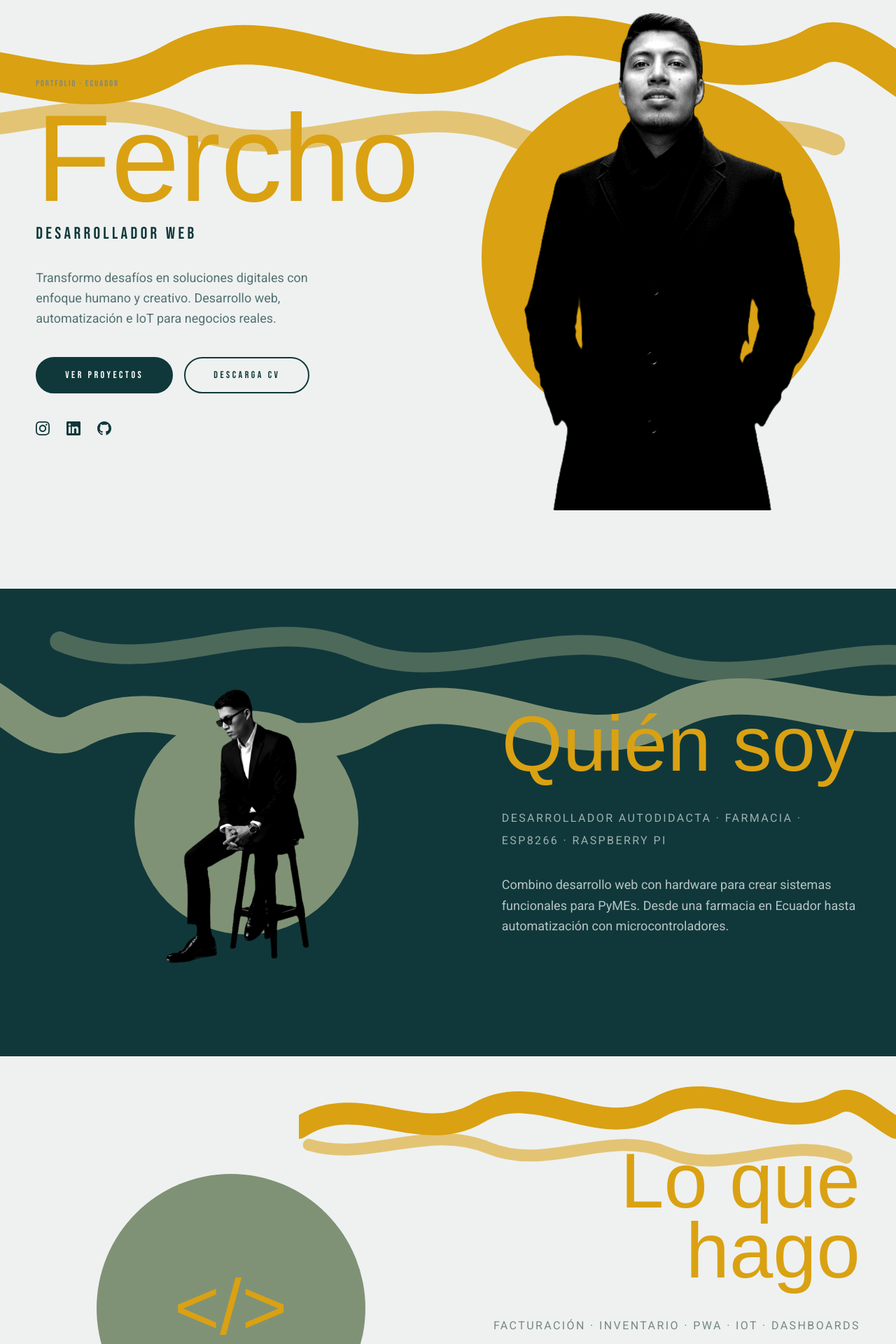
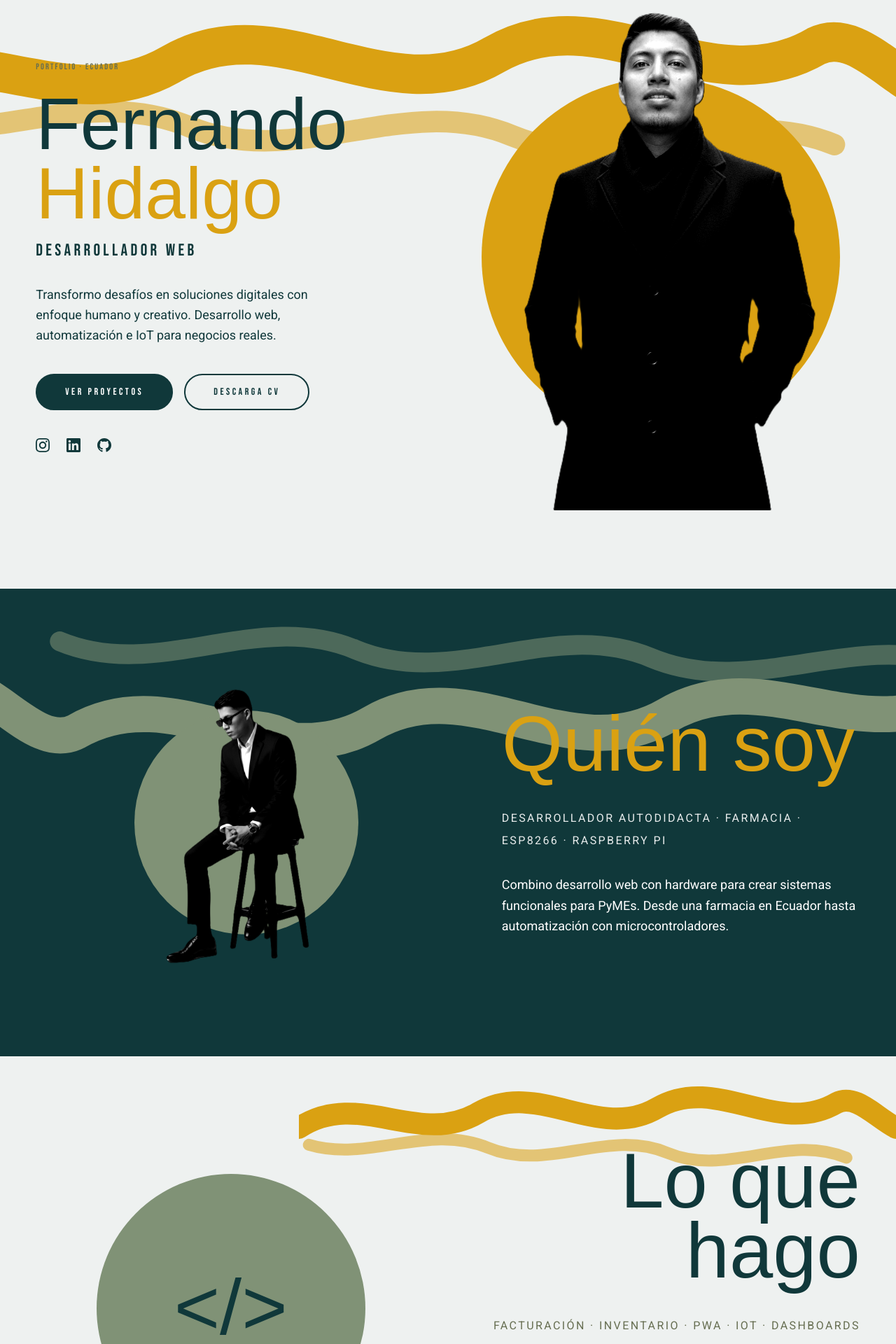
Before and after one commit to Ferchozo/Ferchozo, a Next.js app: page / in a window 1280 px wide. Shown: the part 200-2120 px from the top of the page at 70% size. Built offline with nearby package versions, Linux system fonts and the light colour scheme; a web font is replaced by a local one.

Commit message:
Hero: Fernando Hidalgo y texto con mejor contraste
- Reemplaza Fercho por Fernando Hidalgo en la landing
- Títulos en teal/amarillo según fondo claro u oscuro
- Cuerpo de texto con colores que contrastan (no gris sobre gris)

Co-authored-by: Fernando Hidalgo <Ferchozo@users.noreply.github.com>

```diff
--- a/src/app/globals.css
+++ b/src/app/globals.css
@@ -48,10 +48,25 @@ body {
   @apply text-brand-pink;
 }
 
+.title-hero-name {
+  font-family: var(--font-display), cursive;
+  font-size: clamp(2.75rem, 9vw, 6.5rem);
+  line-height: 0.95;
+  @apply text-ink-black;
+}
+
+.section-dark .title-hero-name {
+  @apply text-brand-pink;
+}
+
 .title-display {
   font-family: var(--font-display), cursive;
   font-size: clamp(3rem, 10vw, 7rem);
   line-height: 0.9;
+  @apply text-ink-black;
+}
+
+.section-dark .title-display {
   @apply text-brand-pink;
 }
 
@@ -99,11 +114,15 @@ body {
 
 /* ── Texto cuerpo ── */
 .prose-body {
-  @apply text-sm leading-8 tracking-[0.15em] text-brand-muted uppercase md:text-base;
+  @apply text-sm leading-8 tracking-[0.15em] uppercase md:text-base;
+}
+
+.section-light .prose-body {
+  @apply text-brand-olive;
 }
 
 .section-dark .prose-body {
-  @apply text-white/60;
+  @apply text-white/90;
 }
 
 .prose-body-normal {
@@ -111,11 +130,11 @@ body {
 }
 
 .section-light .prose-body-normal {
-  @apply text-ink-black/70;
+  @apply text-ink-black;
 }
 
 .section-dark .prose-body-normal {
-  @apply text-white/70;
+  @apply text-white;
 }
 
 /* ── Brush strokes ── */
--- a/src/app/page.tsx
+++ b/src/app/page.tsx
@@ -12,10 +12,13 @@ export default function HomePage() {
         <BrushStroke className="-right-10 top-16 w-[120%] max-w-none md:top-24" color="pink" />
         <div className="relative z-10 mx-auto flex w-[92%] max-w-7xl flex-col items-center gap-10 lg:flex-row lg:items-center lg:justify-between">
           <div className="flex-1 lg:max-w-xl">
-            <p className="font-nav mb-6 text-xs uppercase tracking-[0.4em] text-brand-muted">
+            <p className="font-nav mb-6 text-xs uppercase tracking-[0.4em] text-brand-olive">
               Portfolio · Ecuador
             </p>
-            <h1 className="title-hero mb-4">Fercho</h1>
+            <h1 className="title-hero-name mb-4">
+              Fernando
+              <span className="block text-brand-pink">Hidalgo</span>
+            </h1>
             <p className="font-nav mb-8 text-xl uppercase tracking-[0.35em] text-ink-black md:text-2xl">
               Desarrollador Web
             </p>
@@ -85,7 +88,7 @@ export default function HomePage() {
           <div className="relative flex flex-1 justify-center">
             <div className="circle-backdrop circle-backdrop-purple h-72 w-72 md:h-96 md:w-96" />
             <div className="relative z-10 flex h-72 w-72 items-center justify-center md:h-96 md:w-96">
-              <span className="title-display text-brand-pink">&lt;/&gt;</span>
+              <span className="title-display">&lt;/&gt;</span>
             </div>
           </div>
         </div>
```
